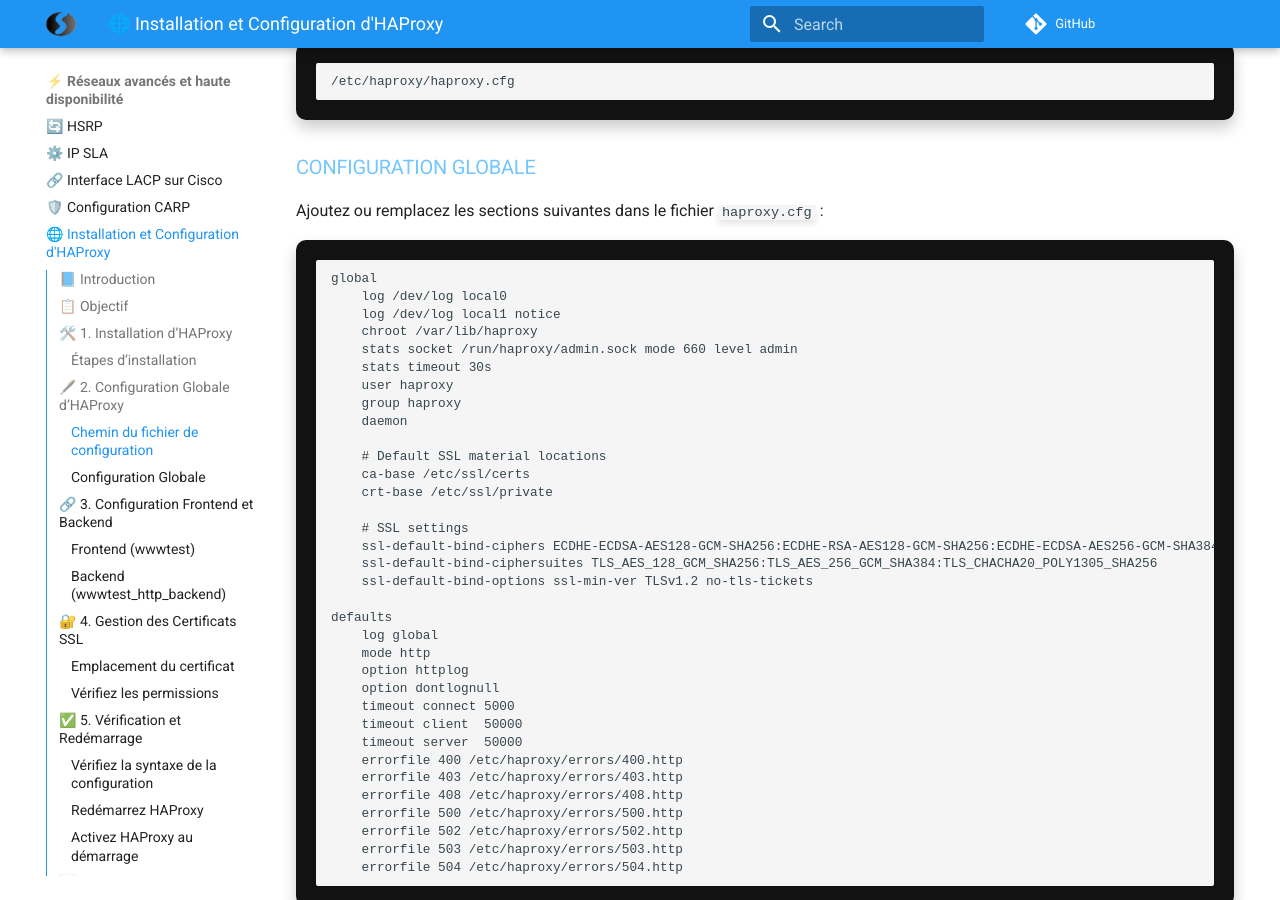
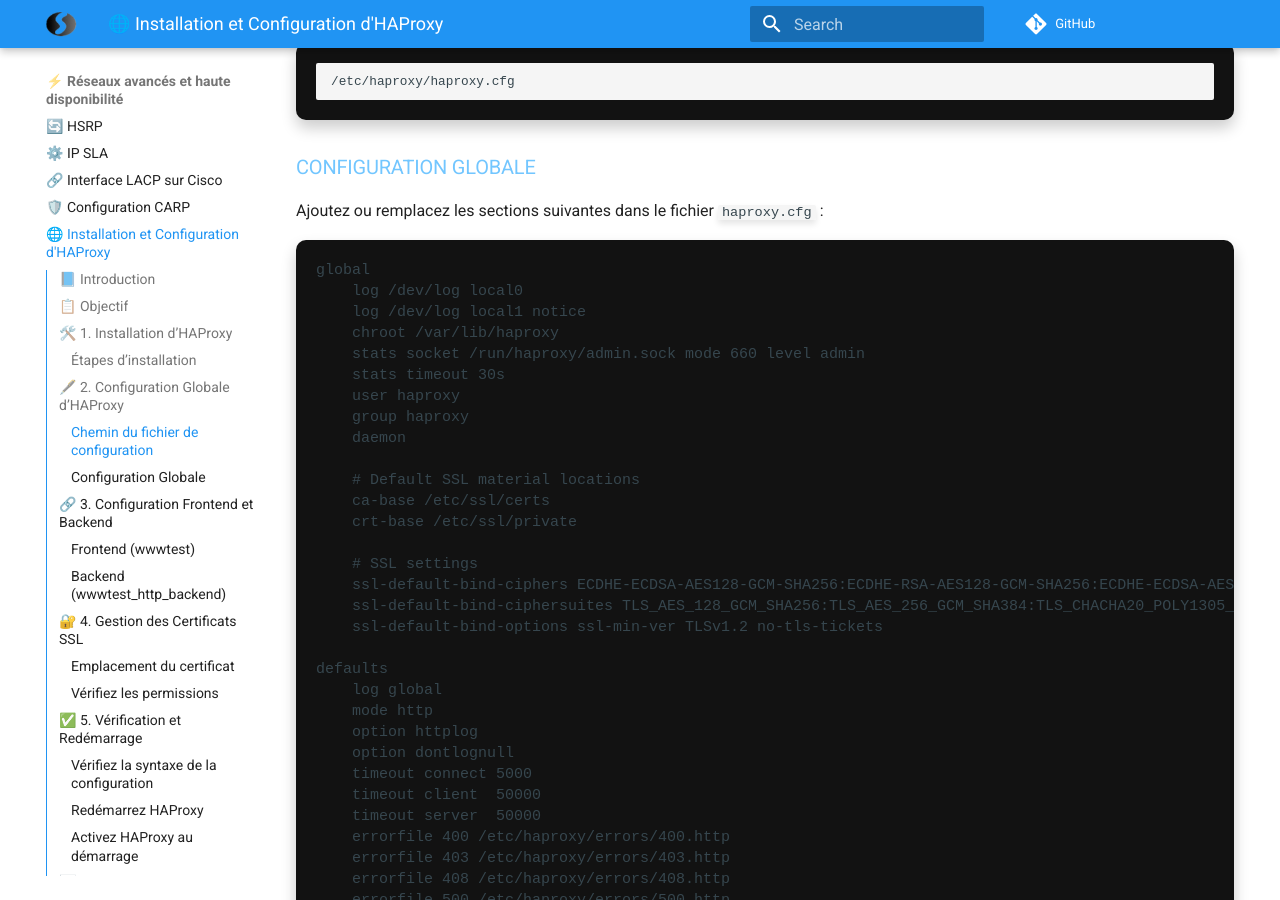
Before and after one commit to Stefanotr/projetsiotours, an MkDocs documentation site: the page built from docs/Haute-disponibilité/haproxy.md, in a window 1280 px wide and 900 px high, scrolled down 1323 px. Built offline with MkDocs 1.6.1 and Material for MkDocs 9.7.7, drawn with Linux system fonts in a browser that asks for light colours; comment, search, counter and statistics services are not loaded.

Commit message:
Maj PS-SCRIPT 10/12/2024 16:41:20

````diff
--- a/docs/Haute-disponibilité/haproxy.md
+++ b/docs/Haute-disponibilité/haproxy.md
@@ -50,7 +50,7 @@
 
 Ajoutez ou remplacez les sections suivantes dans le fichier `haproxy.cfg` :
 
-```plaintext
+<pre>
 global
     log /dev/log local0
     log /dev/log local1 notice
@@ -85,8 +85,7 @@
     errorfile 502 /etc/haproxy/errors/502.http
     errorfile 503 /etc/haproxy/errors/503.http
     errorfile 504 /etc/haproxy/errors/504.http
-```
-
+</pre>
 ---
 
 ## 🔗 **3. Configuration Frontend et Backend**
````
